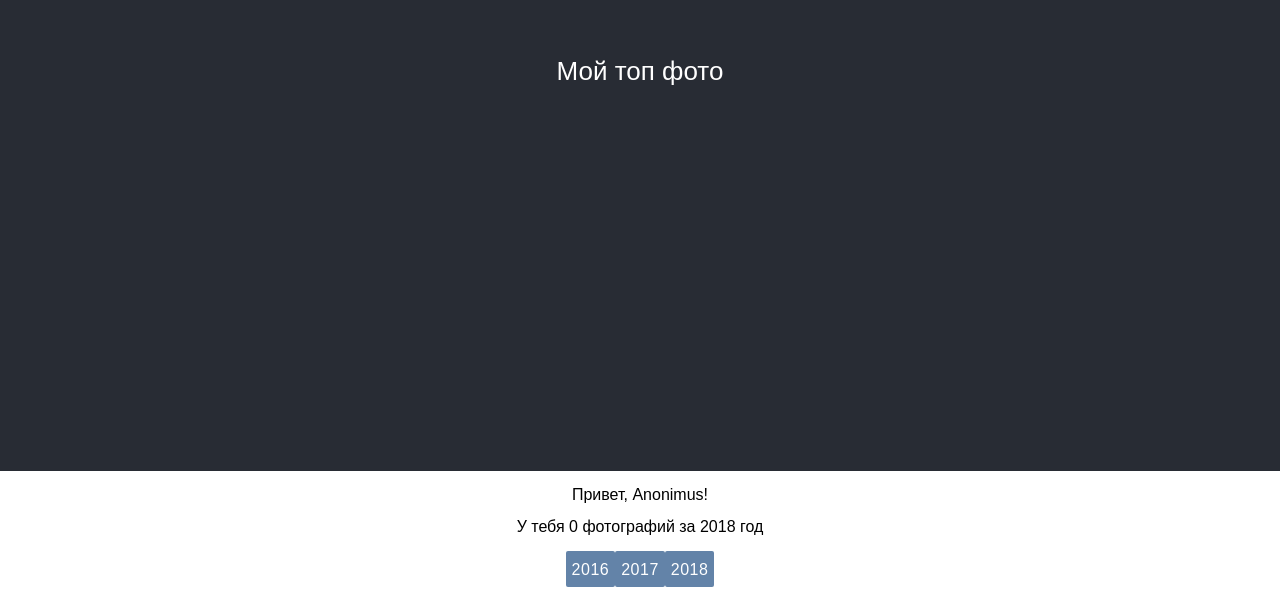
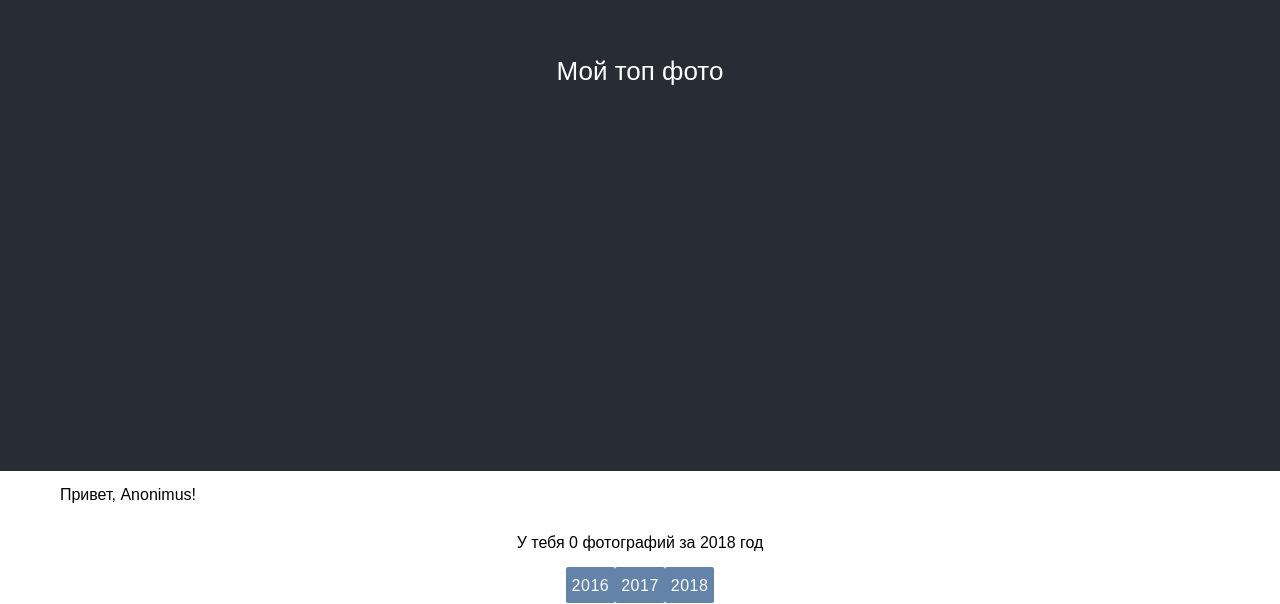
Before and after one commit to masiacra/my-app, a React (Create React App) app: page / in a window 1280 px wide. Shown: the part 329-933 px from the top of the page. Built offline with nearby package versions, Linux system fonts and the light colour scheme.

Commit message:
Changed Page and User components
  Added classNames

```diff
--- a/src/components/Page.js
+++ b/src/components/Page.js
@@ -11,7 +11,7 @@ class Page extends Component {
 	render() {
 		const { year, photos } = this.props;
 		return (
-			<div>
+			<div className="ib page">
 				<p>
 				  У тебя {photos.length} фотографий
 				  за {year} год
--- a/src/components/User.js
+++ b/src/components/User.js
@@ -5,7 +5,7 @@ class User extends Component {
 	render() {
 		const { name } = this.props;
 		return (
-			<div>
+			<div className="id user">
 				<p>Привет, {name}!</p>
 			</div>
 		);
```
